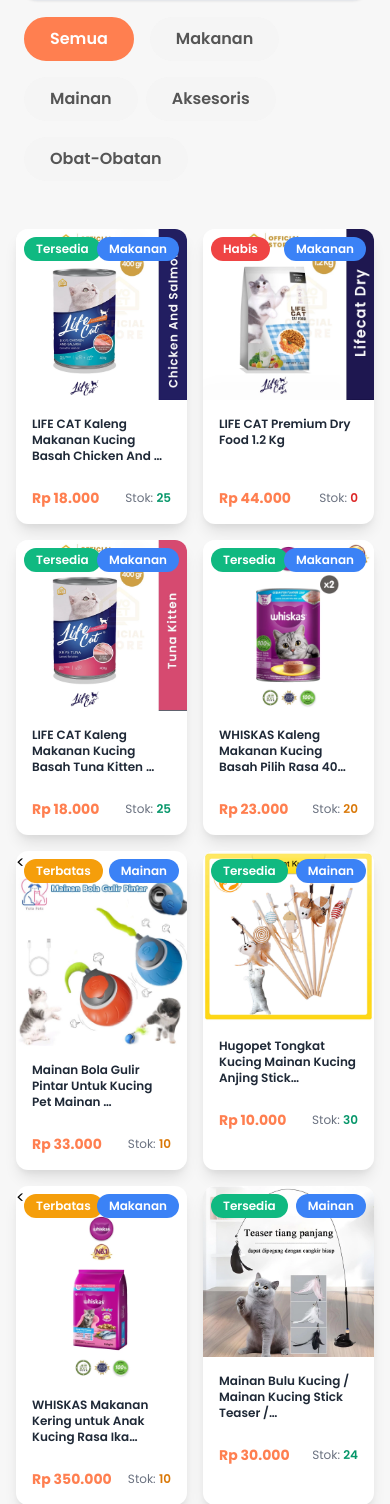
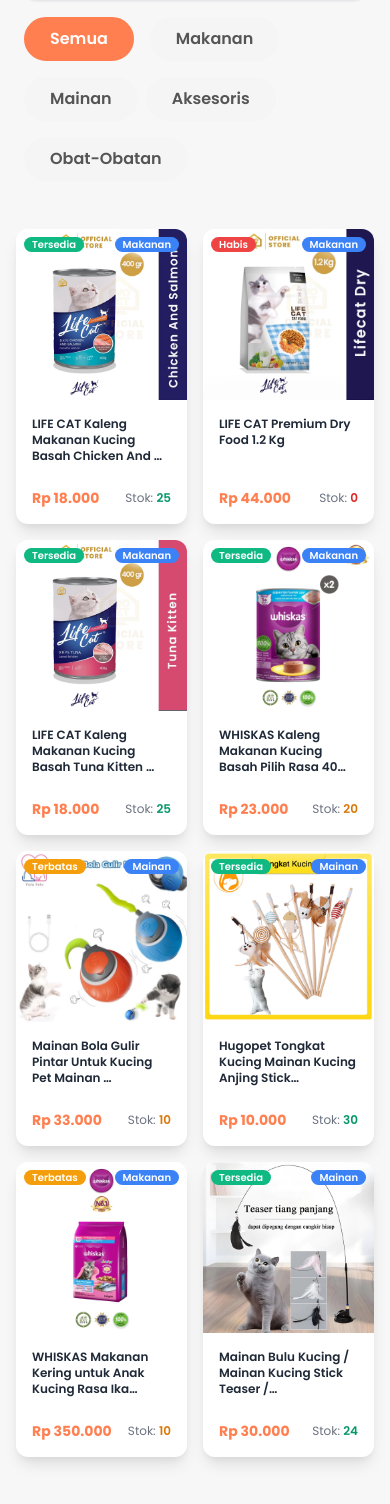
Before and after one commit to musbihin05/bubupetshop, a Django app: page /produk/ in a window 390 px wide. Shown: the part 363-1867 px from the top of the page. Run offline with Django 3.2, Linux system fonts and the light colour scheme; data comes from the database, SQL or seed files in the repository; some libraries are stand-ins or nearby versions.

Commit message:
ubah style css

```diff
--- a/static/css/style.css
+++ b/static/css/style.css
@@ -463,9 +463,18 @@
   display: inline-flex;
   align-items: center;
   padding: 0.25rem 0.75rem;
-  font-size: 0.75rem;
+  font-size: 0.75rem;  /* default (desktop/tablet) */
   font-weight: 600;
   border-radius: 9999px;
+  line-height: 1.1;
+}
+
+/* Kecilkan di mobile */
+@media (max-width: 640px) {
+  .badge {
+    font-size: 0.625rem !important; /* = 10px */
+    padding: 0.125rem 0.5rem !important; /* lebih rapat */
+  }
 }
 
 .badge-pending {
--- a/templates/produk/index.html
+++ b/templates/produk/index.html
@@ -1,27 +1,6 @@
 {% extends "base.html" %}{% load static %}
 
 {% block title %}{{ title }}{% endblock title %}
-
-<style
-  .responsive-text {
-  font-size: 2vw;   /* otomatis menyesuaikan lebar layar */
-}
-.badge {
-  font-size: 12px;   /* default ukuran (tablet & desktop) */
-  padding: 4px 8px;  /* default padding */
-  font-weight: 600;
-  border-radius: 9999px; /* rounded-full */
-  line-height: 1.1;
-}
-
-/* Saat layar kecil (mobile) */
-@media (max-width: 640px) {
-  .badge {
-    font-size: 7px;   /* kecilkan font */
-    padding: 2px 6px;  /* kecilkan padding */
-  }
-}
-</style>
 {% block content %}
 <!-- Page Header -->
 <div class="bg-gray-700 py-10 px-4 relative">
@@ -66,7 +45,7 @@
               <span class="badge absolute top-2 left-2 z-10 bg-green-500 text-white
                  text-xs font-bold px-3 py-1 rounded-full scale-50 origin-top-left"> Tersedia</span>
               {% elif produk.stok_produk > 0 %}
-              <<span class="badge absolute top-2 left-2 z-10 bg-yellow-500 text-white
+              <span class="badge absolute top-2 left-2 z-10 bg-yellow-500 text-white
                  text-xs font-bold px-3 py-1 rounded-full scale-50 origin-top-left"> Terbatas</span>
               {% else %}
               <span class="badge absolute top-2 left-2 z-10 bg-red-500 text-white
@@ -74,9 +53,10 @@
               {% endif %}
               <!-- Badge for category -->
               <span
-  class="badge absolute top-2 right-2 z-10 bg-blue-500 text-white
-         text-xs font-bold px-3 py-1 rounded-full scale-50 origin-top-right">
-  {{ produk.kategori_label }}</span>
+              class="badge absolute top-2 right-2 z-10 bg-blue-500 text-white
+                    text-xs font-bold px-3 py-1 rounded-full scale-50 origin-top-right">
+                    {{ produk.kategori_label }}
+              </span>
 
 
               <!-- Product Image with Overlay -->
```
